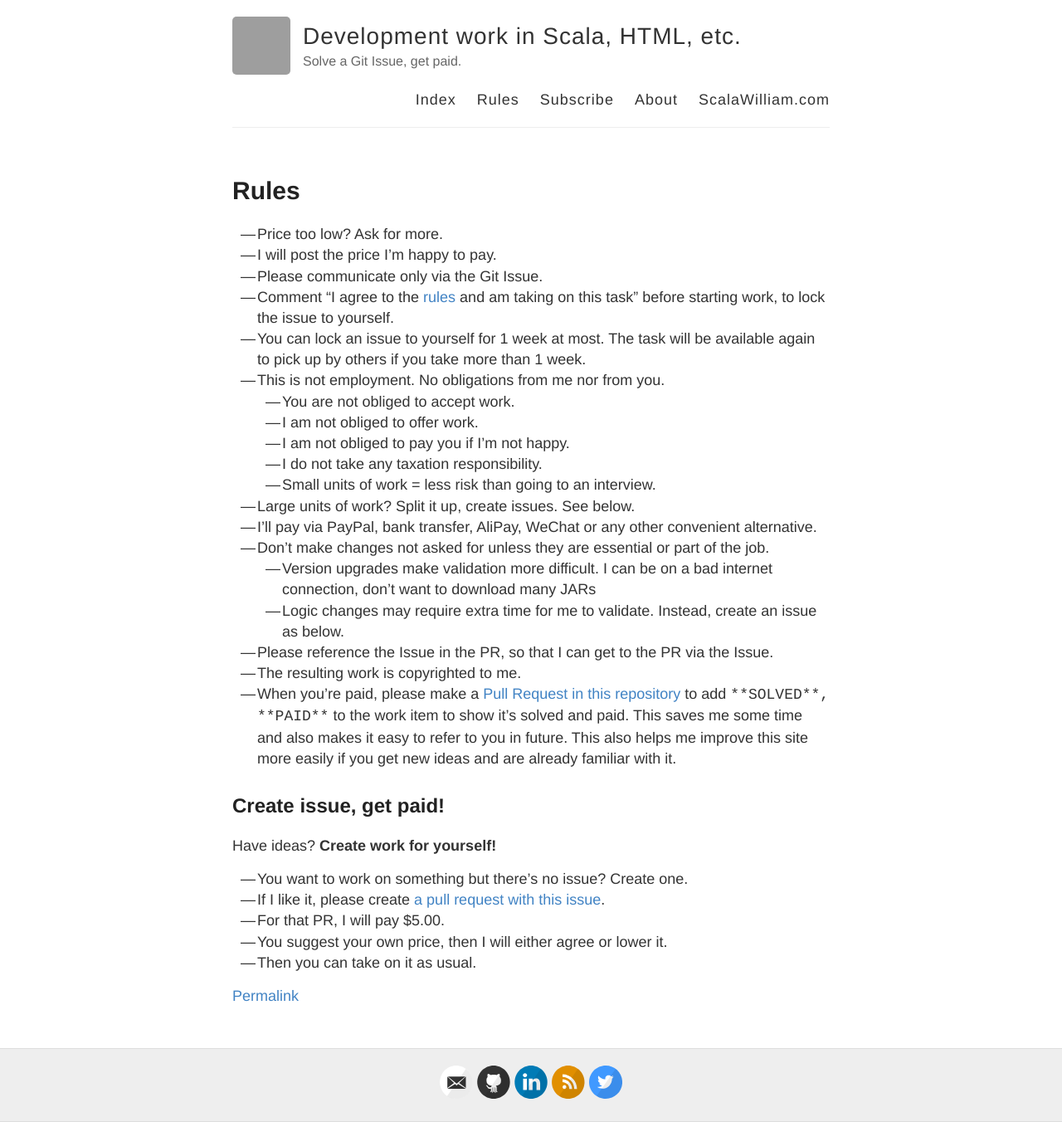
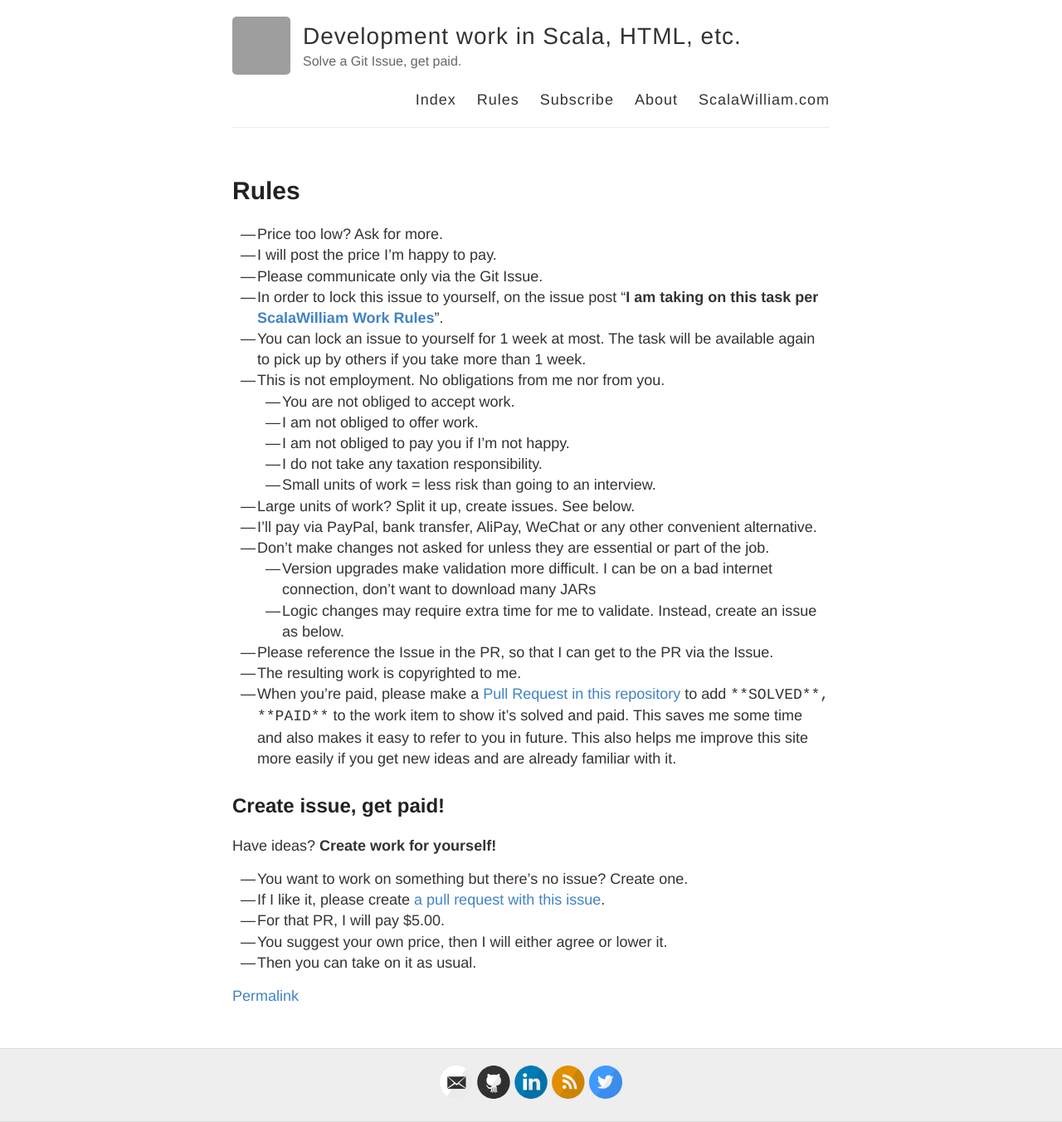
Before and after one commit to ScalaWilliam/Work, a Jekyll site: the page built from rules.md, in a window 1280 px wide. Shown: the whole page at 83% size. Built offline with Jekyll 4.4.1, drawn with Linux system fonts in a browser that asks for light colours; grey boxes are pictures that could not be loaded.

Commit message:
Update rules.md

```diff
--- a/rules.md
+++ b/rules.md
@@ -7,7 +7,7 @@ permalink: /rules/
 - Price too low? Ask for more.
 - I will post the price I'm happy to pay.
 - Please communicate only via the Git Issue.
-- Comment "I agree to the [rules](http://work.scalawilliam.com/rules/) and am taking on this task" before starting work, to lock the issue to yourself.
+- In order to lock this issue to yourself, on the issue post "**I am taking on this task per [ScalaWilliam Work Rules](http://work.scalawilliam.com/rules/)**".
 - You can lock an issue to yourself for 1 week at most. The task will be available again to pick up by others if you take more than 1 week.
 - This is not employment. No obligations from me nor from you.
    - You are not obliged to accept work.
```
